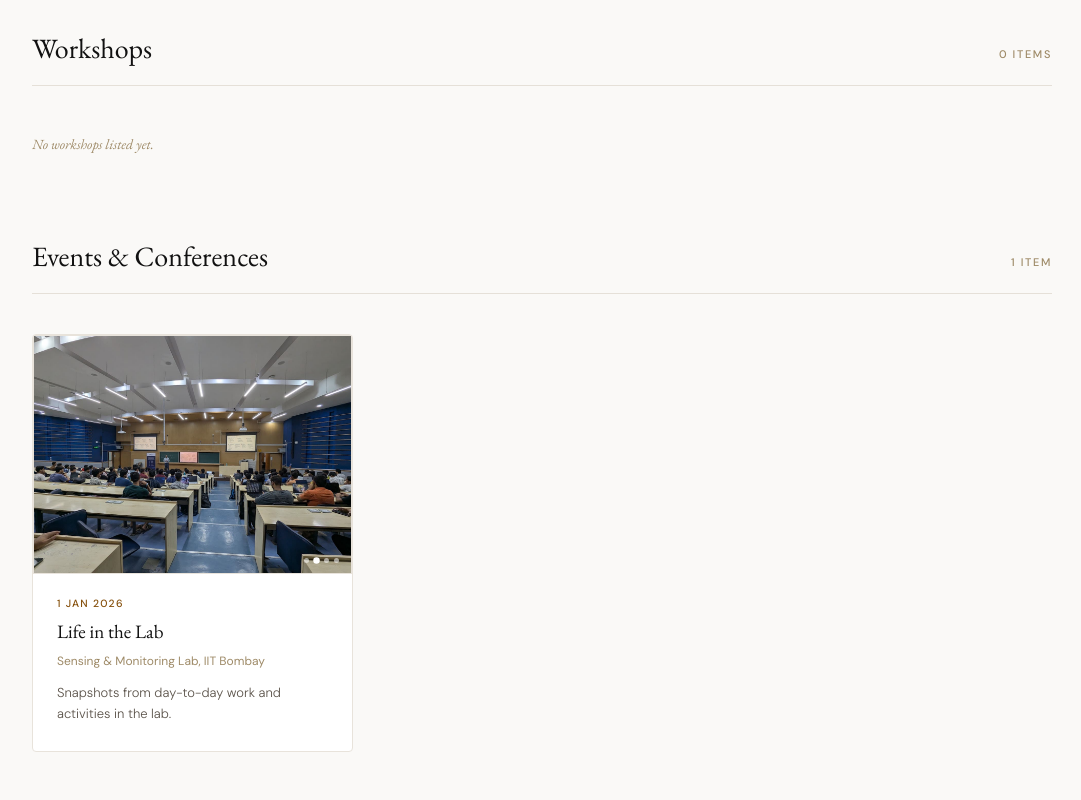
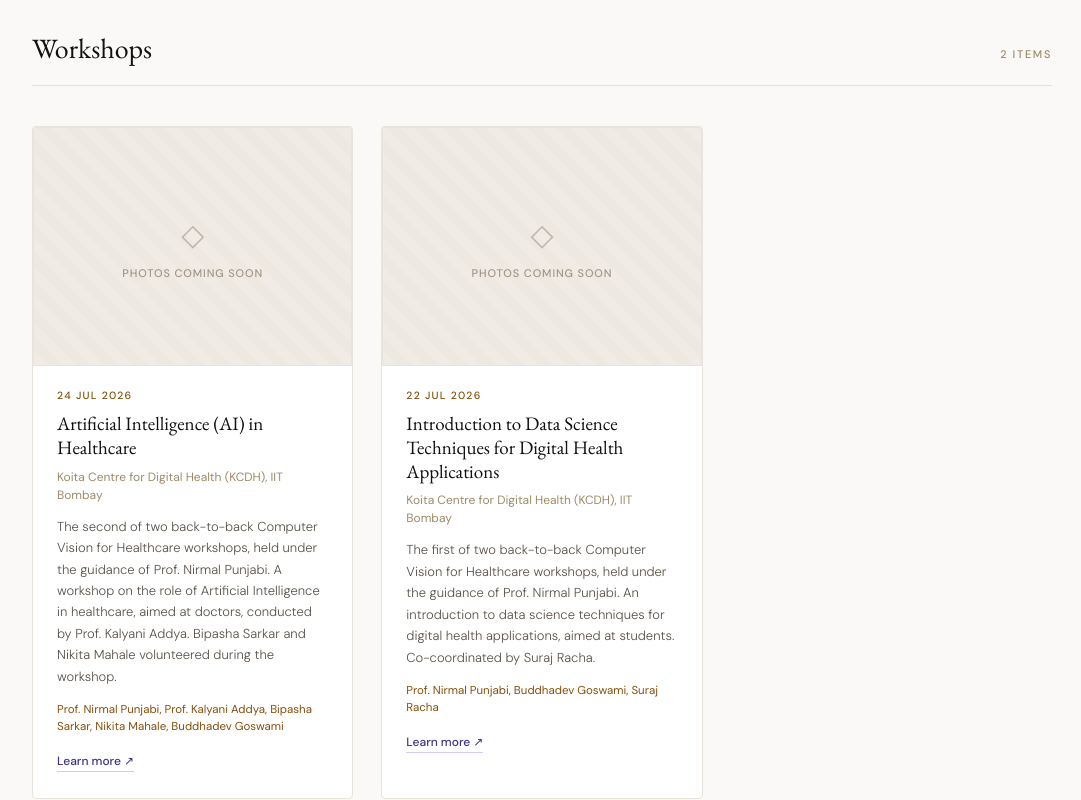
Before and after one commit to MicroBuddha/sml-website, a Next.js app: page /workshops-events in a window 1280 px wide. Shown: the part 460-1260 px from the top of the page, without its empty margins (98-1179 px from the left). Built offline with nearby package versions, Linux system fonts and the light colour scheme.

Commit message:
Add workshops for Data Science and AI in Healthcare
Added two new workshops on data science and AI in healthcare, including details such as titles, dates, locations, descriptions, links, and participants.

```diff
--- a/content/events.ts
+++ b/content/events.ts
@@ -18,6 +18,38 @@ export interface EventItem {
 }
 
 export const events: EventItem[] = [
+  {
+    _id: 'ws-data-science-digital-health',
+    title: 'Introduction to Data Science Techniques for Digital Health Applications',
+    category: 'workshop',
+    date: '2026-07-22', // approximate — set the actual workshop date
+    location: 'Koita Centre for Digital Health (KCDH), IIT Bombay',
+    description:
+      'The first of two back-to-back Computer Vision for Healthcare workshops, held under the guidance of ' +
+      'Prof. Nirmal Punjabi. An introduction to data science techniques for digital health applications, ' +
+      'aimed at students. Co-coordinated by Suraj Racha.',
+    link: 'https://www.linkedin.com/posts/kcdh-iitb_digitalhealth-machinelearning-healthcareai-activity-7442911709159419905-Nf1b',
+    people: ['Prof. Nirmal Punjabi', 'Buddhadev Goswami', 'Suraj Racha'],
+    // Add photos here and they replace the placeholder automatically:
+    // gallery: ['/images/events/ws-datascience-1.jpg', '/images/events/ws-datascience-2.jpg'],
+  },
+
+  {
+    _id: 'ws-ai-in-healthcare',
+    title: 'Artificial Intelligence (AI) in Healthcare',
+    category: 'workshop',
+    date: '2026-07-24', // approximate — set the actual workshop date
+    location: 'Koita Centre for Digital Health (KCDH), IIT Bombay',
+    description:
+      'The second of two back-to-back Computer Vision for Healthcare workshops, held under the guidance of ' +
+      'Prof. Nirmal Punjabi. A workshop on the role of Artificial Intelligence in healthcare, aimed at doctors, ' +
+      "conducted by Prof. Kalyani Addya. Bipasha Sarkar and Nikita Mahale volunteered during the workshop.",
+    link: 'https://www.linkedin.com/posts/kcdh-iitb_digitalhealth-machinelearning-healthcareai-activity-7442911709159419905-Nf1b',
+    people: ['Prof. Nirmal Punjabi', 'Prof. Kalyani Addya', 'Bipasha Sarkar', 'Nikita Mahale', 'Buddhadev Goswami'],
+    // Add photos here and they replace the placeholder automatically:
+    // gallery: ['/images/events/ws-ai-healthcare-1.jpg', '/images/events/ws-ai-healthcare-2.jpg'],
+  },
+
   {
     _id: 'life-in-the-lab',
     title: 'Life in the Lab',
```
